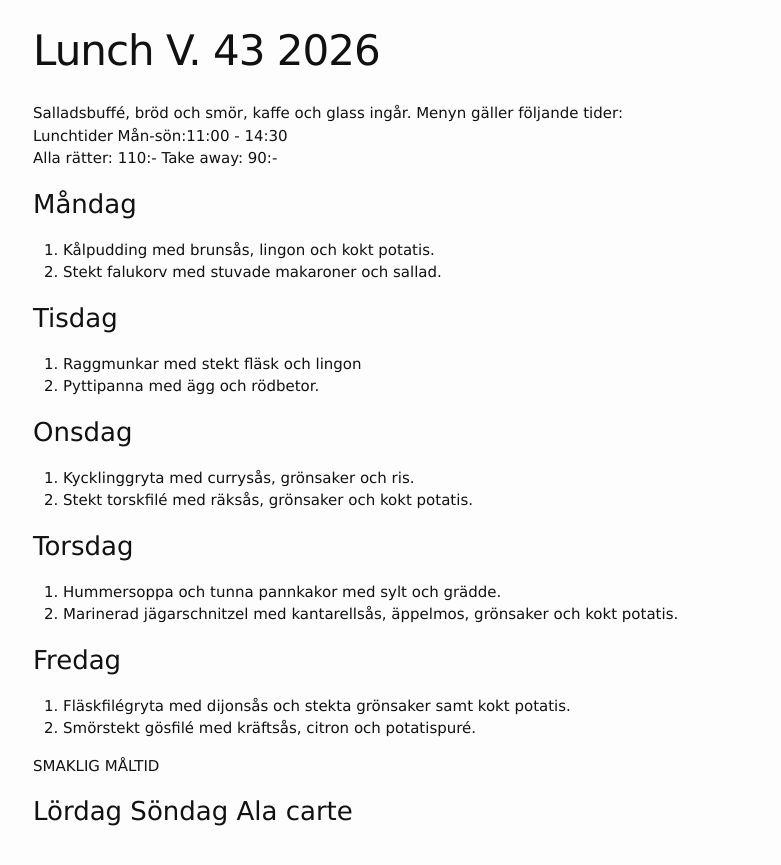
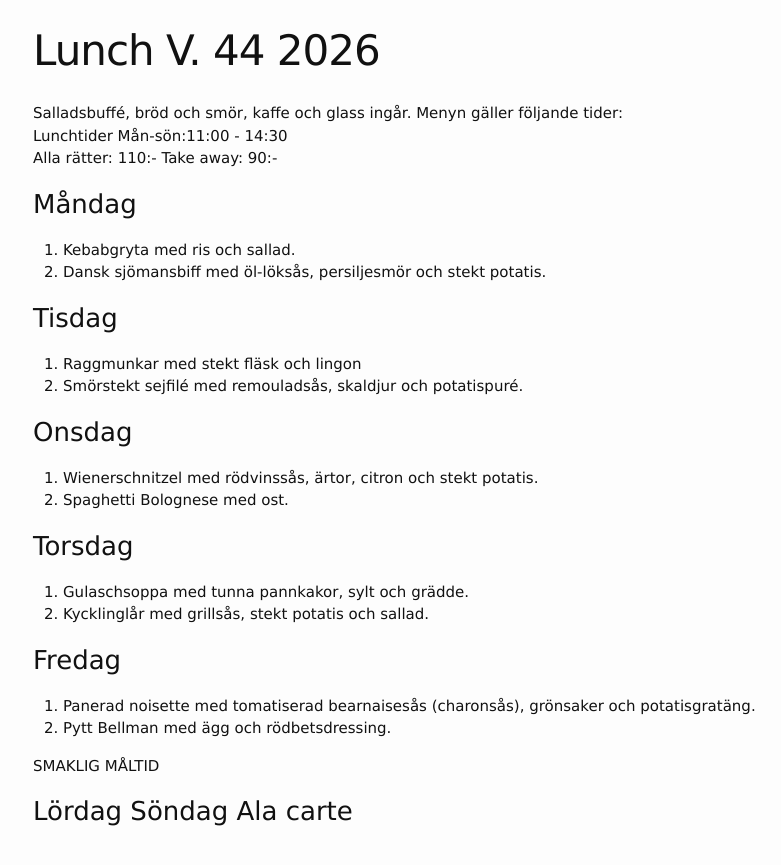
Before and after one commit to FarInn62/farinn62.github.io, a Jekyll site: the page built from lunch.md, in a window 1280 px wide. Shown: the top 865 px of the page, without its empty margins (237-1018 px from the left). Built offline with Jekyll 4.4.1, drawn with Linux system fonts in a browser that asks for light colours.

Commit message:
Update lunch menu for version 44

```diff
--- a/lunch.md
+++ b/lunch.md
@@ -1,6 +1,6 @@
 ---
 layout: foodmenu
-title: Lunch V. 43 2026
+title: Lunch V. 44 2026
 permalink: /lunch/
 published: true
 ---
@@ -11,28 +11,28 @@ Alla rätter: 110:- Take away: 90:-
 
 ### Måndag
 
-1. Kålpudding med brunsås, lingon och kokt potatis.
-2. Stekt falukorv med stuvade makaroner och sallad.
+1. Kebabgryta med ris och sallad.
+2. Dansk sjömansbiff med öl-löksås, persiljesmör och stekt potatis.
 
 ### Tisdag
 
 1. Raggmunkar med stekt fläsk och lingon
-2. Pyttipanna med ägg och rödbetor.
+2. Smörstekt sejfilé med remouladsås, skaldjur och potatispuré.
 
 ### Onsdag
 
-1. Kycklinggryta med currysås, grönsaker och ris.
-2. Stekt torskfilé med räksås, grönsaker och kokt potatis.
+1. Wienerschnitzel med rödvinssås, ärtor, citron och stekt potatis.
+2. Spaghetti Bolognese med ost.
 
 ### Torsdag
 
-1. Hummersoppa och tunna pannkakor med sylt och grädde.
-2. Marinerad jägarschnitzel med kantarellsås, äppelmos, grönsaker och kokt potatis.
+1. Gulaschsoppa med tunna pannkakor, sylt och grädde.
+2. Kycklinglår med grillsås, stekt potatis och sallad.
 
 ### Fredag
 
-1.  Fläskfilégryta med dijonsås och stekta grönsaker samt kokt potatis.
-2.  Smörstekt gösfilé med kräftsås, citron och potatispuré.
+1.  Panerad noisette med tomatiserad bearnaisesås (charonsås), grönsaker och potatisgratäng.
+2.  Pytt Bellman med ägg och rödbetsdressing.
 
 SMAKLIG MÅLTID
 ### Lördag Söndag Ala carte
```
